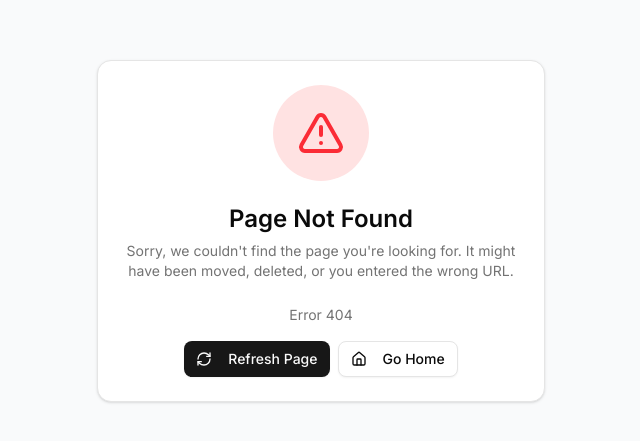
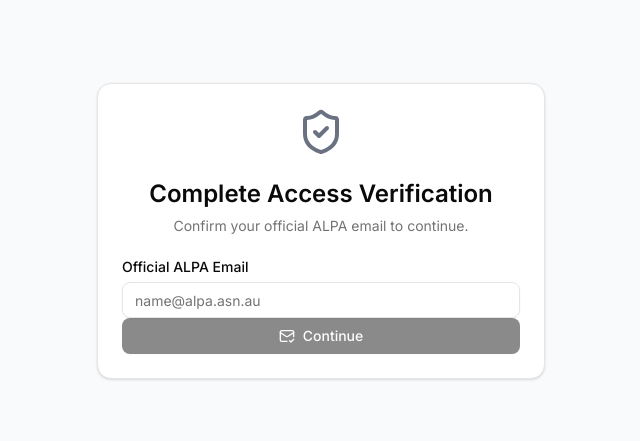
Before and after one commit to Catherine-1011/mia-dashboard-fe, a Next.js app: page /complete-access-verification in a window 1280 px wide. Before the commit this address had no page. Shown: the part 169-610 px from the top of the page, without its empty margins (319-959 px from the left). Built offline with nearby package versions, Linux system fonts and the light colour scheme; no server answers.

Commit message:
email validation

```diff
--- a/app/(admindashboard)/admindashboard/admin-users/page.tsx
+++ b/app/(admindashboard)/admindashboard/admin-users/page.tsx
@@ -7,6 +7,13 @@ import { Input } from "@/components/ui/input";
 import { Badge } from "@/components/ui/badge";
 import { Skeleton } from "@/components/ui/skeleton";
 import { Tabs, TabsList, TabsTrigger, TabsContent } from "@/components/ui/tabs";
+import {
+	Select,
+	SelectContent,
+	SelectItem,
+	SelectTrigger,
+	SelectValue,
+} from "@/components/ui/select";
 import {
 	Table,
 	TableBody,
@@ -119,6 +126,8 @@ export default function AdminUsersPage() {
 	const [createDialogOpen, setCreateDialogOpen] = useState(false);
 	const [createName, setCreateName] = useState("");
 	const [createEmail, setCreateEmail] = useState("");
+	const [createRole, setCreateRole] = useState("ADMIN");
+	const [createStatus, setCreateStatus] = useState("APPROVED");
 	const [createLoading, setCreateLoading] = useState(false);
 
 	// Dialog state
@@ -174,16 +183,23 @@ export default function AdminUsersPage() {
 			return;
 		}
 
+		if (!email.endsWith("@alpa.asn.au")) {
+			toast.error("Official ALPA email must end with @alpa.asn.au");
+			return;
+		}
+
 		setCreateLoading(true);
 		try {
 			await apiClient("/api/admin/saml-users", {
 				method: "POST",
-				body: JSON.stringify({ name, email }),
+				body: JSON.stringify({ name, email, role: createRole, status: createStatus }),
 			});
 			toast.success(`${name} has been created for SAML admin access`);
 			setCreateDialogOpen(false);
 			setCreateName("");
 			setCreateEmail("");
+			setCreateRole("ADMIN");
+			setCreateStatus("APPROVED");
 			fetchSamlUsers();
 		} catch (error) {
 			const err = error as Error;
@@ -602,6 +618,8 @@ export default function AdminUsersPage() {
 					if (!open) {
 						setCreateName("");
 						setCreateEmail("");
+						setCreateRole("ADMIN");
+						setCreateStatus("APPROVED");
 					}
 				}
 			}}>
@@ -628,11 +646,40 @@ export default function AdminUsersPage() {
 							<Input
 								id="create-admin-email"
 								type="email"
-								placeholder="admin@example.com"
+								placeholder="name@alpa.asn.au"
 								value={createEmail}
-								onChange={(e) => setCreateEmail(e.target.value)}
+								onChange={(e) => setCreateEmail(e.target.value.toLowerCase())}
+								onBlur={() => setCreateEmail((value) => value.trim().toLowerCase())}
 								disabled={createLoading}
 							/>
+						</div>
+						<div className="grid gap-4 sm:grid-cols-2">
+							<div className="space-y-2">
+								<label className="text-sm font-medium" htmlFor="create-admin-role">Role</label>
+								<Select value={createRole} onValueChange={setCreateRole} disabled={createLoading}>
+									<SelectTrigger id="create-admin-role">
+										<SelectValue />
+									</SelectTrigger>
+									<SelectContent>
+										<SelectItem value="ADMIN">Admin</SelectItem>
+										<SelectItem value="SUPER_ADMIN">Super Admin</SelectItem>
+									</SelectContent>
+								</Select>
+							</div>
+							<div className="space-y-2">
+								<label className="text-sm font-medium" htmlFor="create-admin-status">Status</label>
+								<Select value={createStatus} onValueChange={setCreateStatus} disabled={createLoading}>
+									<SelectTrigger id="create-admin-status">
+										<SelectValue />
+									</SelectTrigger>
+									<SelectContent>
+										<SelectItem value="APPROVED">Approved</SelectItem>
+										<SelectItem value="PENDING">Pending</SelectItem>
+										<SelectItem value="BLOCKED">Blocked</SelectItem>
+										<SelectItem value="ARCHIVED">Archived</SelectItem>
+									</SelectContent>
+								</Select>
+							</div>
 						</div>
 					</div>
 					<DialogFooter>
--- /dev/null
+++ b/app/complete-access-verification/page.tsx
@@ -0,0 +1,134 @@
+"use client";
+
+import { Suspense, useState } from "react";
+import { useRouter, useSearchParams } from "next/navigation";
+import { Button } from "@/components/ui/button";
+import {
+	Card,
+	CardContent,
+	CardDescription,
+	CardFooter,
+	CardHeader,
+	CardTitle,
+} from "@/components/ui/card";
+import { Input } from "@/components/ui/input";
+import { Label } from "@/components/ui/label";
+import { Alert, AlertDescription } from "@/components/ui/alert";
+import { Loader2, MailCheck, ShieldCheck } from "lucide-react";
+import { toast } from "sonner";
+
+const API_BASE_URL =
+	process.env.NEXT_PUBLIC_API_URL || "https://backend.madeinarnhemland.com.au";
+
+const ACCESS_DENIED =
+	"You are not authorized to access this dashboard.\nPlease contact your administrator.";
+
+function CompleteAccessVerificationContent() {
+	const router = useRouter();
+	const searchParams = useSearchParams();
+	const session = searchParams.get("session") || "";
+	const [email, setEmail] = useState("");
+	const [error, setError] = useState("");
+	const [loading, setLoading] = useState(false);
+
+	const normalizedEmail = email.trim().toLowerCase();
+	const canSubmit = normalizedEmail.endsWith("@alpa.asn.au") && !!session && !loading;
+
+	async function handleSubmit(event: React.FormEvent) {
+		event.preventDefault();
+		setError("");
+
+		if (!canSubmit) {
+			setError(ACCESS_DENIED);
+			return;
+		}
+
+		setLoading(true);
+
+		try {
+			const response = await fetch(`${API_BASE_URL}/api/auth/saml/access-email`, {
+				method: "POST",
+				headers: { "Content-Type": "application/json" },
+				credentials: "include",
+				body: JSON.stringify({ session, email: normalizedEmail }),
+			});
+
+			const data = await response.json();
+
+			if (!response.ok || !data.success) {
+				throw new Error(data.message || ACCESS_DENIED);
+			}
+
+			toast.success("Verification code sent");
+			router.replace(
+				`/verify-saml-otp?session=${encodeURIComponent(session)}&email=${encodeURIComponent(normalizedEmail)}`
+			);
+		} catch (err) {
+			const message = err instanceof Error ? err.message : ACCESS_DENIED;
+			setError(message);
+		} finally {
+			setLoading(false);
+		}
+	}
+
+	return (
+		<div className="flex min-h-screen items-center justify-center bg-gray-50 px-4 dark:bg-gray-900">
+			<Card className="w-full max-w-md">
+				<CardHeader className="text-center">
+					<ShieldCheck className="mx-auto h-12 w-12 text-gray-500" />
+					<CardTitle className="mt-4 text-2xl">Complete Access Verification</CardTitle>
+					<CardDescription>
+						Confirm your official ALPA email to continue.
+					</CardDescription>
+				</CardHeader>
+				<form onSubmit={handleSubmit}>
+					<CardContent className="space-y-4">
+						{error && (
+							<Alert variant="destructive">
+								<AlertDescription className="whitespace-pre-line">{error}</AlertDescription>
+							</Alert>
+						)}
+						<div className="space-y-2">
+							<Label htmlFor="official-email">Official ALPA Email</Label>
+							<Input
+								id="official-email"
+								type="email"
+								required
+								autoComplete="email"
+								value={email}
+								onChange={(event) => setEmail(event.target.value.toLowerCase())}
+								onBlur={() => setEmail((value) => value.trim().toLowerCase())}
+								placeholder="name@alpa.asn.au"
+								disabled={loading}
+							/>
+						</div>
+					</CardContent>
+					<CardFooter>
+						<Button type="submit" className="w-full gap-2" disabled={!canSubmit}>
+							{loading ? (
+								<Loader2 className="h-4 w-4 animate-spin" />
+							) : (
+								<MailCheck className="h-4 w-4" />
+							)}
+							Continue
+						</Button>
+					</CardFooter>
+				</form>
+			</Card>
+		</div>
+	);
+}
+
+export default function CompleteAccessVerificationPage() {
+	return (
+		<Suspense
+			fallback={
+				<div className="flex min-h-screen items-center justify-center bg-gray-50 dark:bg-gray-900">
+					<Loader2 className="h-10 w-10 animate-spin text-primary" />
+				</div>
+			}
+		>
+			<CompleteAccessVerificationContent />
+		</Suspense>
+	);
+}
--- /dev/null
+++ b/app/verify-saml-otp/page.tsx
@@ -0,0 +1,143 @@
+"use client";
+
+import { Suspense, useState } from "react";
+import { useRouter, useSearchParams } from "next/navigation";
+import { Button } from "@/components/ui/button";
+import {
+	Card,
+	CardContent,
+	CardDescription,
+	CardFooter,
+	CardHeader,
+	CardTitle,
+} from "@/components/ui/card";
+import { Input } from "@/components/ui/input";
+import { Label } from "@/components/ui/label";
+import { Alert, AlertDescription } from "@/components/ui/alert";
+import { CheckCircle, Loader2, ShieldCheck } from "lucide-react";
+import { toast } from "sonner";
+
+const API_BASE_URL =
+	process.env.NEXT_PUBLIC_API_URL || "https://backend.madeinarnhemland.com.au";
+
+function setCookie(name: string, value: string, days = 1) {
+	const expires = new Date();
+	expires.setTime(expires.getTime() + days * 24 * 60 * 60 * 1000);
+	document.cookie = `${name}=${value}; expires=${expires.toUTCString()}; path=/; SameSite=Lax`;
+}
+
+function VerifySamlOtpContent() {
+	const router = useRouter();
+	const searchParams = useSearchParams();
+	const session = searchParams.get("session") || "";
+	const email = searchParams.get("email") || "";
+	const [otp, setOtp] = useState("");
+	const [error, setError] = useState("");
+	const [loading, setLoading] = useState(false);
+
+	const canSubmit = otp.length === 6 && !!session && !loading;
+
+	async function handleSubmit(event: React.FormEvent) {
+		event.preventDefault();
+		setError("");
+
+		if (!canSubmit) return;
+
+		setLoading(true);
+
+		try {
+			const response = await fetch(`${API_BASE_URL}/api/auth/saml/verify-access-otp`, {
+				method: "POST",
+				headers: { "Content-Type": "application/json" },
+				credentials: "include",
+				body: JSON.stringify({ session, otp }),
+			});
+
+			const data = await response.json();
+
+			if (!response.ok || !data.token) {
+				throw new Error(data.message || "OTP verification failed");
+			}
+
+			localStorage.setItem("alpa_token", data.token);
+			setCookie("token", data.token, 1);
+
+			if (data.role) {
+				setCookie("userRole", data.role, 1);
+			}
+
+			if (data.user) {
+				localStorage.setItem("user", JSON.stringify(data.user));
+			}
+
+			toast.success("Access verified");
+			router.replace("/admindashboard");
+			router.refresh();
+		} catch (err) {
+			setError(err instanceof Error ? err.message : "OTP verification failed");
+			setOtp("");
+		} finally {
+			setLoading(false);
+		}
+	}
+
+	return (
+		<div className="flex min-h-screen items-center justify-center bg-gray-50 px-4 dark:bg-gray-900">
+			<Card className="w-full max-w-md">
+				<CardHeader className="text-center">
+					<ShieldCheck className="mx-auto h-12 w-12 text-gray-500" />
+					<CardTitle className="mt-4 text-2xl">Verify OTP</CardTitle>
+					<CardDescription>
+						Enter the code sent to {email || "your official ALPA email"}.
+					</CardDescription>
+				</CardHeader>
+				<form onSubmit={handleSubmit}>
+					<CardContent className="space-y-4">
+						{error && (
+							<Alert variant="destructive">
+								<AlertDescription>{error}</AlertDescription>
+							</Alert>
+						)}
+						<div className="space-y-2">
+							<Label htmlFor="otp">One-time code</Label>
+							<Input
+								id="otp"
+								inputMode="numeric"
+								pattern="[0-9]*"
+								maxLength={6}
+								value={otp}
+								onChange={(event) => setOtp(event.target.value.replace(/\D/g, "").slice(0, 6))}
+								disabled={loading}
+								className="text-center text-lg tracking-[0.5em]"
+							/>
+						</div>
+					</CardContent>
+					<CardFooter>
+						<Button type="submit" className="w-full gap-2" disabled={!canSubmit}>
+							{loading ? (
+								<Loader2 className="h-4 w-4 animate-spin" />
+							) : (
+								<CheckCircle className="h-4 w-4" />
+							)}
+							Verify and continue
+						</Button>
+					</CardFooter>
+				</form>
+			</Card>
+		</div>
+	);
+}
+
+export default function VerifySamlOtpPage() {
+	return (
+		<Suspense
+			fallback={
+				<div className="flex min-h-screen items-center justify-center bg-gray-50 dark:bg-gray-900">
+					<Loader2 className="h-10 w-10 animate-spin text-primary" />
+				</div>
+			}
+		>
+			<VerifySamlOtpContent />
+		</Suspense>
+	);
+}
```
